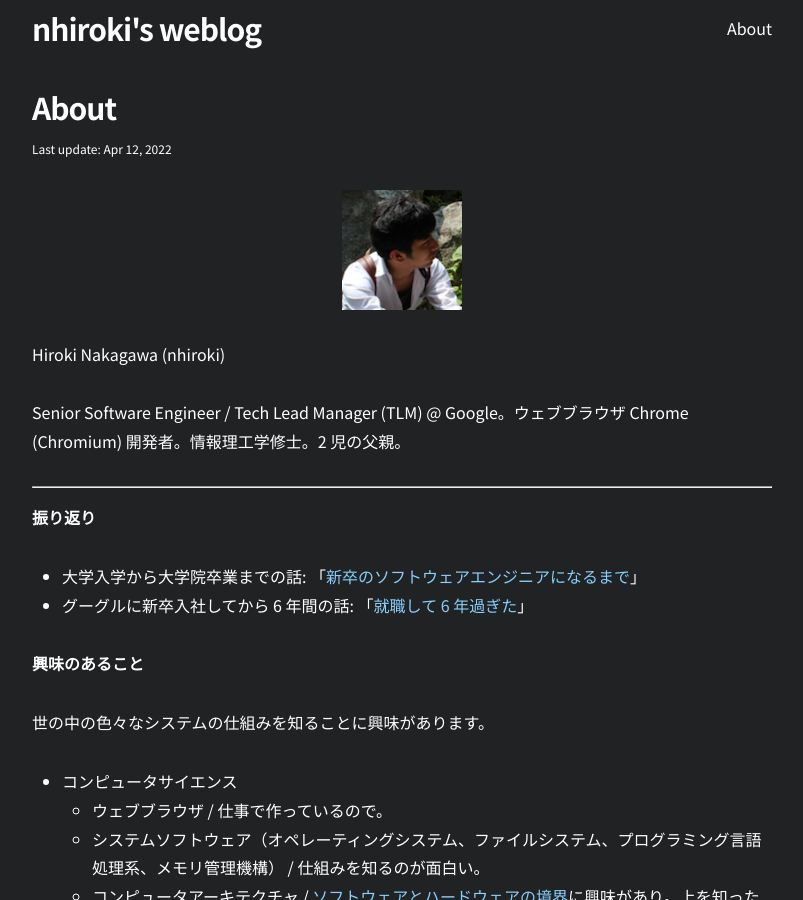
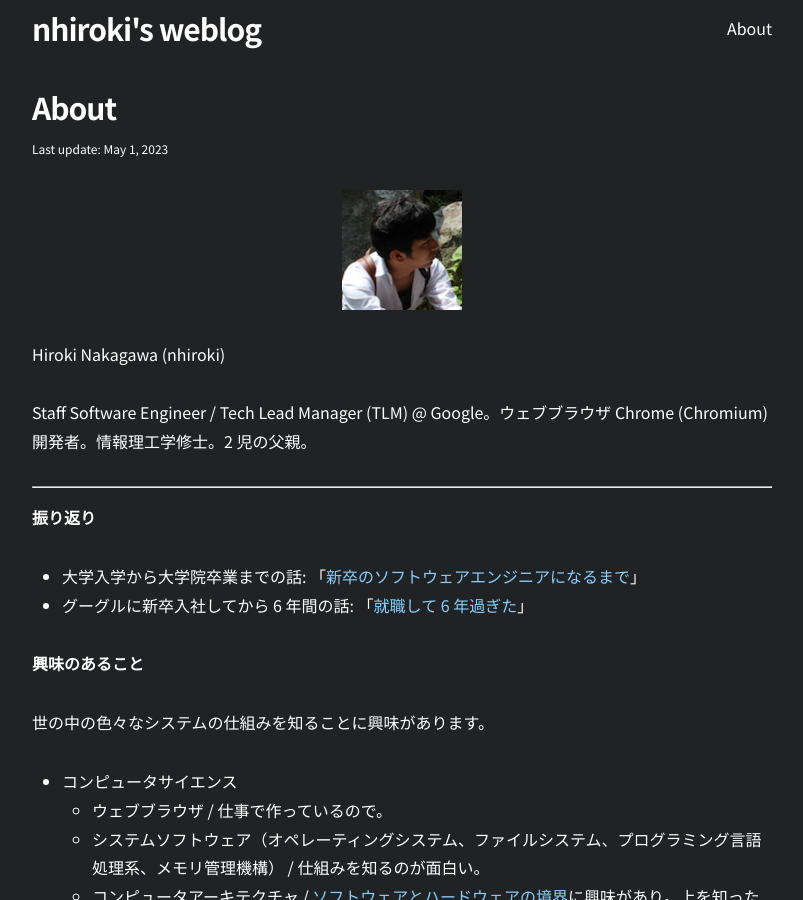
Before and after one commit to nhiroki/nhiroki.github.io, a Jekyll site: the page built from about.md, in a window 1280 px wide and 900 px high. Shown: the whole window, without its empty margins (238-1041 px from the left). Built offline with Jekyll 4.4.1, drawn with Linux system fonts in a browser that asks for light colours; comment, search, counter and statistics services are not loaded.

Commit message:
Update the about page

```diff
--- a/about.md
+++ b/about.md
@@ -1,7 +1,7 @@
 ---
 layout: page
 title: About
-date: 2022/04/12
+date: 2023/05/01
 permalink: /about/
 ---
 
@@ -9,7 +9,7 @@ permalink: /about/
 
 Hiroki Nakagawa (nhiroki)
 
-Senior Software Engineer / Tech Lead Manager (TLM) @ Google。ウェブブラウザ Chrome (Chromium) 開発者。情報理工学修士。2 児の父親。
+Staff Software Engineer / Tech Lead Manager (TLM) @ Google。ウェブブラウザ Chrome (Chromium) 開発者。情報理工学修士。2 児の父親。
 
 ---
 
```
